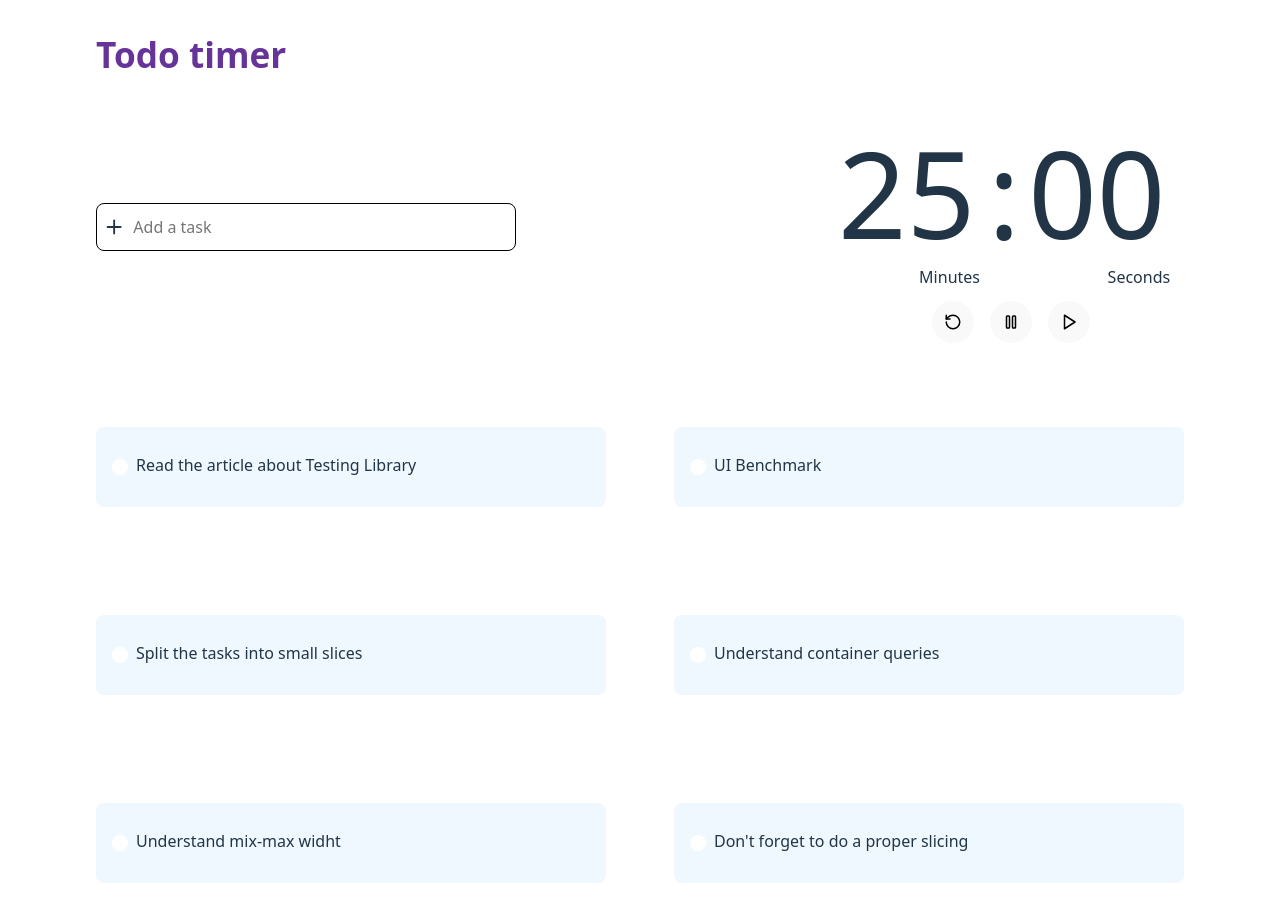
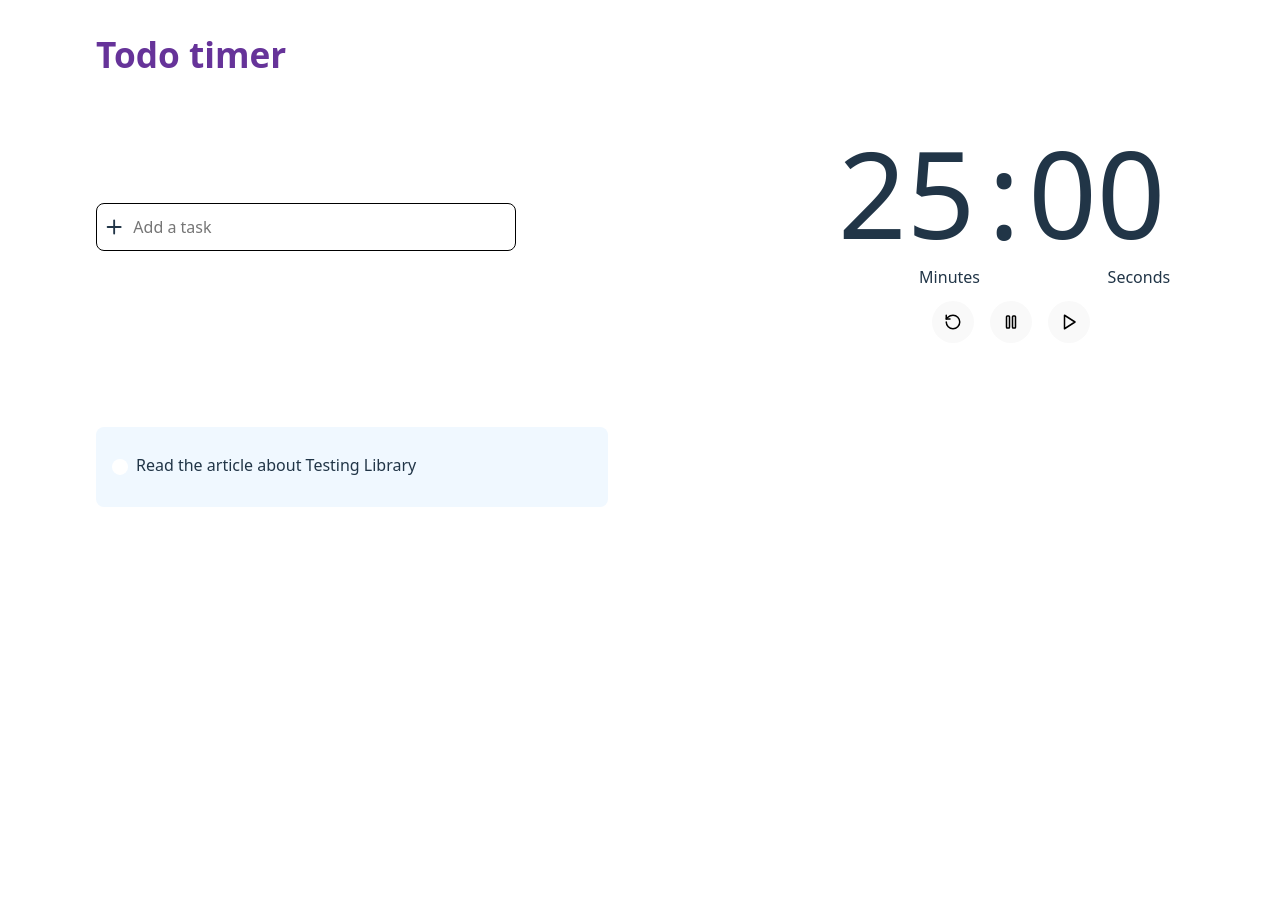
Before and after one commit to meegido/todo-timer, a React (Vite) app: page / in a window 1280 px wide. Shown: the top 922 px of the page. After the commit the page ends 800 px from the top, so only its background shows below. Built offline with nearby package versions, Linux system fonts and the light colour scheme.

Commit message:
play and pause from the todo item

```diff
--- a/src/components/todo-item/todo-item.tsx
+++ b/src/components/todo-item/todo-item.tsx
@@ -48,14 +48,16 @@ const TodoItem = ({
   const activeCardClass =
     isActiveTodo && isCountdownActive ? styles.card__green : styles.card;
   console.log(
+    'todo active-> ',
     isActiveTodo,
-    activeCardClass,
-    isCountdownActive,
-    'Active and class'
+    'paused ->',
+    isCountdownPaused,
+    'countdown ->',
+    isCountdownActive
   );
 
   const pausedCardClass =
-    isActiveTodo && isCountdownPaused ? styles.card__yellow : styles.card;
+    isActiveTodo && !isCountdownActive ? styles.card__yellow : styles.card;
 
   return (
     <div
@@ -91,7 +93,7 @@ const TodoItem = ({
           </p>
         )}
       </section>
-      {isActiveTodo ? (
+      {isActiveTodo && isCountdownActive ? (
         <PauseButton
           isTodoHover={isTodoHover}
           label={`Pause the countdown on todo ${todo.id}`}
--- a/src/todo-timer.tsx
+++ b/src/todo-timer.tsx
@@ -12,11 +12,11 @@ export interface Todo {
 
 const data = [
   { title: 'Read the article about Testing Library', id: 'i234234' },
-  { title: 'UI Benchmark', id: '3w4hkljsd' },
-  { title: 'Split the tasks into small slices', id: '3549349348' },
-  { title: 'Understand container queries', id: 'i2¡3453244234' },
-  { title: 'Understand mix-max widht', id: '30909w4hkljsd' },
-  { title: `Don't forget to do a proper slicing`, id: '35493493432238' },
+  // { title: 'UI Benchmark', id: '3w4hkljsd' },
+  // { title: 'Split the tasks into small slices', id: '3549349348' },
+  // { title: 'Understand container queries', id: 'i2¡3453244234' },
+  // { title: 'Understand mix-max widht', id: '30909w4hkljsd' },
+  // { title: `Don't forget to do a proper slicing`, id: '35493493432238' },
 ];
 
 function TodoTimer() {
```
